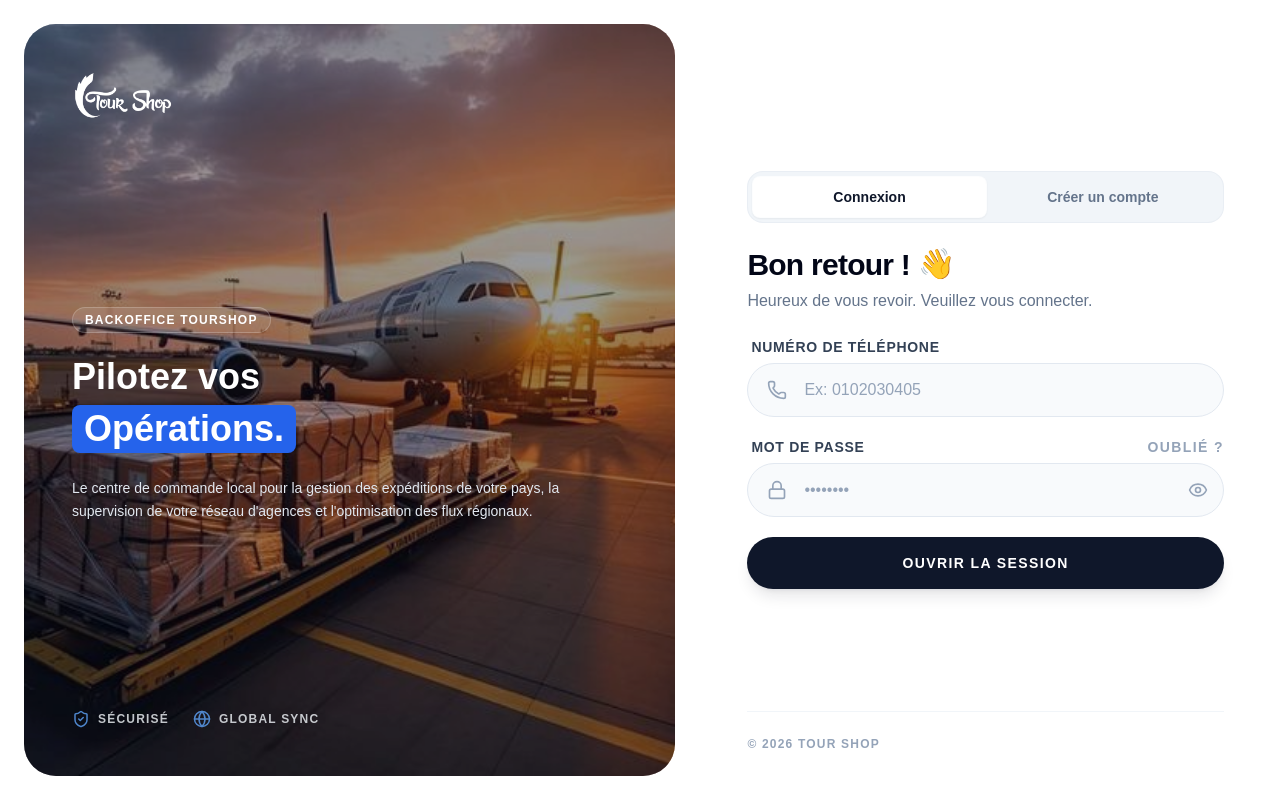
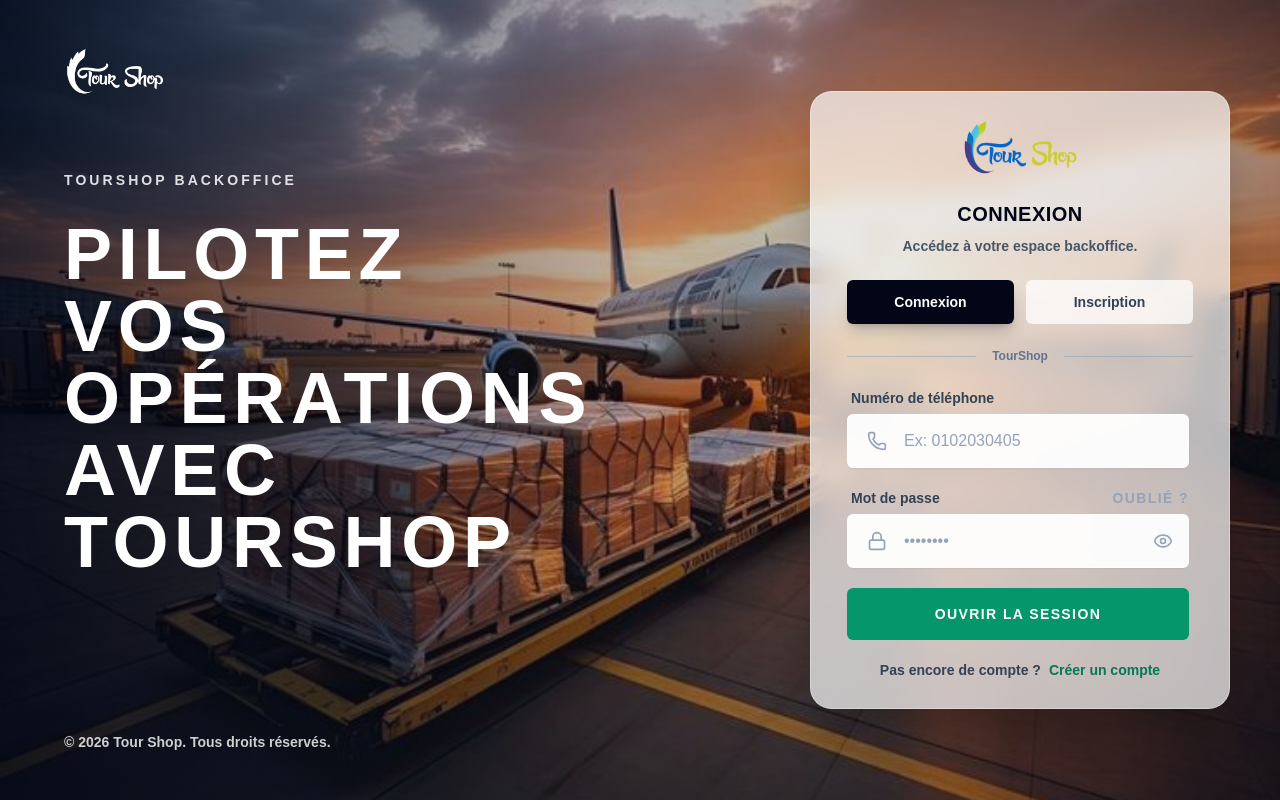
Before and after one commit to Tour-shop-Logistique/backoffice-app, a React (Vite) app: page / in a window 1280 px wide. Built offline with nearby package versions, Linux system fonts and the light colour scheme.

Commit message:
forgot password

```diff
--- /dev/null
+++ b/src/components/auth/EmailVerificationForm.jsx
@@ -0,0 +1,128 @@
+import React, { useState } from 'react';
+import { ArrowLeft, CheckCircle, KeyRound, Loader2, Mail } from 'lucide-react';
+import authService from '../../services/authService';
+
+const EmailVerificationForm = ({ email, onSuccess, onBack }) => {
+    const [code, setCode] = useState('');
+    const [isLoading, setIsLoading] = useState(false);
+    const [isResending, setIsResending] = useState(false);
+    const [error, setError] = useState('');
+    const [message, setMessage] = useState('');
+
+    const parseError = (err, fallback = 'Une erreur est survenue.') => {
+        const errors = err.response?.data?.errors;
+        if (errors) {
+            return Object.values(errors)[0]?.[0] || fallback;
+        }
+
+        return err.response?.data?.message || fallback;
+    };
+
+    const handleSubmit = async (e) => {
+        e.preventDefault();
+        setError('');
+        setMessage('');
+        setIsLoading(true);
+
+        try {
+            await authService.verifyEmail({ email, code });
+            setMessage('Adresse email verifiee avec succes.');
+            onSuccess();
+        } catch (err) {
+            setError(parseError(err, 'Code invalide ou expire.'));
+        } finally {
+            setIsLoading(false);
+        }
+    };
+
+    const handleResend = async () => {
+        setError('');
+        setMessage('');
+        setIsResending(true);
+
+        try {
+            const response = await authService.resendEmailVerification(email);
+            setMessage(response.message || 'Un nouveau code a ete envoye.');
+        } catch (err) {
+            setError(parseError(err));
+        } finally {
+            setIsResending(false);
+        }
+    };
+
+    return (
+        <div className="space-y-6">
+            <div className="flex items-center gap-3 p-4 bg-emerald-50 border border-emerald-100 rounded-xl">
+                <Mail className="w-5 h-5 text-emerald-500 shrink-0" />
+                <p className="text-base text-emerald-700 font-medium">
+                    Un code de verification a ete envoye a <strong>{email}</strong>.
+                </p>
+            </div>
+
+            {error && (
+                <div className="p-4 text-sm font-bold text-red-600 bg-red-50 border border-red-100 rounded-lg flex items-center gap-2">
+                    <span className="w-1.5 h-1.5 rounded-full bg-red-600 shrink-0" />
+                    {error}
+                </div>
+            )}
+
+            {message && (
+                <div className="p-4 text-sm font-bold text-emerald-700 bg-emerald-50 border border-emerald-100 rounded-lg flex items-center gap-2">
+                    <CheckCircle className="w-4 h-4 shrink-0" />
+                    {message}
+                </div>
+            )}
+
+            <form onSubmit={handleSubmit} className="space-y-4">
+                <div className="space-y-1.5">
+                    <label className="block text-sm font-bold text-slate-700 uppercase tracking-wider ml-1">
+                        Code de verification
+                    </label>
+                    <input
+                        id="email-verification-code"
+                        type="text"
+                        inputMode="numeric"
+                        maxLength={6}
+                        required
+                        value={code}
+                        onChange={(e) => setCode(e.target.value.replace(/\D/g, '').slice(0, 6))}
+                        className="w-full px-5 py-3.5 bg-slate-50 border border-slate-200 rounded-full focus:ring-4 focus:ring-slate-900/5 focus:border-slate-900 outline-none transition-all placeholder:text-slate-400 text-base font-medium text-slate-700 tracking-[0.4em] text-center font-mono"
+                        placeholder="000000"
+                    />
+                </div>
+
+                <button
+                    type="submit"
+                    disabled={isLoading || code.length !== 6}
+                    className="w-full flex items-center justify-center gap-2 py-4 px-4 bg-slate-900 hover:bg-slate-800 text-white text-sm font-bold rounded-full transition-all shadow-lg shadow-slate-900/10 active:scale-[0.98] disabled:opacity-50 disabled:cursor-not-allowed uppercase tracking-widest"
+                >
+                    {isLoading ? (
+                        <><Loader2 className="w-5 h-5 animate-spin" /><span>Verification...</span></>
+                    ) : (
+                        <><KeyRound className="w-5 h-5" /><span>Verifier l'email</span></>
+                    )}
+                </button>
+
+                <button
+                    type="button"
+                    onClick={handleResend}
+                    disabled={isResending}
+                    className="w-full py-3 text-sm font-bold text-blue-600 hover:text-blue-800 transition-colors uppercase tracking-widest disabled:opacity-50"
+                >
+                    {isResending ? 'Envoi...' : 'Renvoyer le code'}
+                </button>
+
+                <button
+                    type="button"
+                    onClick={onBack}
+                    className="w-full flex items-center justify-center gap-2 py-3 text-sm font-bold text-slate-500 hover:text-slate-800 transition-colors uppercase tracking-widest"
+                >
+                    <ArrowLeft className="w-4 h-4" />
+                    Retour a l'inscription
+                </button>
+            </form>
+        </div>
+    );
+};
+
+export default EmailVerificationForm;
--- a/src/pages/WelcomePage.jsx
+++ b/src/pages/WelcomePage.jsx
@@ -1,28 +1,39 @@
-import React, { useState, useEffect } from 'react';
+import React, { useEffect, useState } from 'react';
 import { useSelector } from 'react-redux';
 import { useNavigate } from 'react-router-dom';
 import { ROUTES } from '../routes';
-import {
-  ArrowRight,
-  LayoutDashboard,
-  Building2,
-  Lock,
-  ChevronRight,
-  ShieldCheck,
-  Globe
-} from "lucide-react";
-import Modal from "../components/common/Modal";
-import LoginForm from "../components/auth/LoginForm";
-import RegisterForm from "../components/auth/RegisterForm";
-import ForgotPasswordForm from "../components/auth/ForgotPasswordForm";
+import LoginForm from '../components/auth/LoginForm';
+import RegisterForm from '../components/auth/RegisterForm';
+import ForgotPasswordForm from '../components/auth/ForgotPasswordForm';
+import EmailVerificationForm from '../components/auth/EmailVerificationForm';
 
-import logo from "../assets/logo_transparent.png";
-import background from "../assets/background1.jpg";
+import logo from '../assets/logo_transparent.png';
+import background from '../assets/background1.jpg';
+
+const viewCopy = {
+  login: {
+    title: 'Connexion',
+    subtitle: 'Accédez à votre espace backoffice.',
+  },
+  register: {
+    title: 'Créer un compte',
+    subtitle: 'Configurez votre accès backoffice.',
+  },
+  forgot: {
+    title: 'Mot de passe oublié',
+    subtitle: 'Recevez un code pour réinitialiser votre mot de passe.',
+  },
+  'verify-email': {
+    title: 'Vérification e-mail',
+    subtitle: 'Saisissez le code reçu par email pour activer votre compte.',
+  },
+};
 
 const WelcomePage = () => {
   const navigate = useNavigate();
   const { isAuthenticated } = useSelector((state) => state.auth);
-  const [activeView, setActiveView] = useState('login'); // 'login' | 'register' | 'forgot'
+  const [activeView, setActiveView] = useState('login');
+  const [verificationEmail, setVerificationEmail] = useState('');
 
   useEffect(() => {
     if (isAuthenticated) {
@@ -30,108 +41,94 @@ const WelcomePage = () => {
     }
   }, [isAuthenticated, navigate]);
 
+  const showAuthTabs = !['forgot', 'verify-email'].includes(activeView);
+
   return (
-    <div className="min-h-screen w-full bg-white flex flex-col md:flex-row p-4 md:p-6 gap-6 md:gap-10 font-sans selection:bg-slate-900/10">
-
-      {/* ─── LEFT COLUMN: INSET ROUNDED IMAGE (Desktop only) ─── */}
-      <div className="hidden md:flex relative md:w-1/2 lg:w-3/5 rounded-[2rem] overflow-hidden flex-col justify-between p-8 md:p-12 text-white">
-        {/* Background Image Layer */}
-        <div className="absolute inset-0 z-0">
+    <main className="relative min-h-screen overflow-hidden bg-slate-950 text-white">
       <img
         src={background}
         alt=""
-            className="w-full h-full object-cover"
+        className="absolute inset-0 h-full w-full object-cover"
       />
-          <div className="absolute inset-0 bg-slate-950/40"></div>
+      <div className="absolute inset-0 bg-gradient-to-r from-slate-950/70 via-slate-900/25 to-slate-950/35" />
+
+      <div className="relative z-10 grid min-h-screen grid-cols-1 lg:grid-cols-[1fr_520px]">
+        <section className="flex min-h-[38vh] flex-col justify-between px-6 py-8 sm:px-10 lg:min-h-screen lg:px-16 lg:py-12">
+          <img
+            src={logo}
+            alt="Tour Shop"
+            className="h-12 w-fit object-contain brightness-0 invert drop-shadow-lg"
+          />
+
+          <div className="max-w-2xl pb-6 lg:pb-20">
+            <p className="mb-7 text-sm font-extrabold uppercase tracking-[0.22em] text-white/85">
+              TourShop Backoffice
+            </p>
+            <h1 className="text-5xl font-black uppercase leading-[1.15] tracking-[0.08em] text-white drop-shadow-2xl sm:text-6xl xl:text-7xl">
+              Pilotez<br />
+              vos opérations<br />
+              avec TourShop
+            </h1>
           </div>
 
-        {/* Top Section: Logo */}
-        <div className="relative z-10">
-          <img src={logo} alt="Tour Shop Logo" className="w-auto h-12 object-contain brightness-0 invert" />
+          <p className="hidden text-sm font-semibold text-white/80 lg:block">
+            &copy; {new Date().getFullYear()} Tour Shop. Tous droits réservés.
+          </p>
+        </section>
+
+        <section className="flex items-center justify-center px-5 pb-8 pt-0 lg:min-h-screen lg:px-12 lg:py-10">
+          <div className="w-full max-w-[420px] rounded-[1.35rem] border border-white/35 bg-white/70 px-7 py-7 text-slate-950 shadow-2xl shadow-black/30 backdrop-blur-md sm:px-9">
+            <div className="mb-6 flex justify-center">
+              <img
+                src={logo}
+                alt="Tour Shop"
+                className="h-14 w-auto object-contain"
+              />
             </div>
 
-        {/* Center Section: Main Message */}
-        <div className="relative z-10 max-w-lg w-full flex flex-col justify-center items-start text-left space-y-6">
-          <div className="inline-flex items-center gap-2 px-3 py-1 rounded-full bg-white/10 border border-white/20 text-white text-xs font-bold uppercase tracking-widest">
-            Backoffice Tourshop
-          </div>
-          <h1 className="text-3xl lg:text-4xl font-extrabold text-white leading-tight">
-            Pilotez vos <br />
-            <span className="bg-blue-600 px-3 py-1 rounded-lg text-white inline-block mt-2">Opérations.</span>
-          </h1>
-          <p className="text-sm text-slate-200 font-medium leading-relaxed">
-            Le centre de commande local pour la gestion des expéditions de votre pays, la supervision de votre réseau d'agences et l'optimisation des flux régionaux.
+            <div className="mb-6 text-center">
+              <h2 className="text-xl font-black uppercase tracking-wide text-slate-950">
+                {viewCopy[activeView].title}
+              </h2>
+              <p className="mt-2 text-sm font-semibold text-slate-600">
+                {viewCopy[activeView].subtitle}
               </p>
             </div>
 
-        {/* Bottom Section: Badges */}
-        <div className="relative z-10 flex items-center gap-6 opacity-80">
-          <div className="flex items-center gap-2">
-            <ShieldCheck size={18} className="text-blue-400" />
-            <span className="text-xs font-bold uppercase tracking-widest text-slate-100">Sécurisé</span>
-          </div>
-          <div className="flex items-center gap-2">
-            <Globe size={18} className="text-blue-400" />
-            <span className="text-xs font-bold uppercase tracking-widest text-slate-100">Global Sync</span>
-          </div>
-        </div>
-      </div>
-
-      {/* ─── RIGHT COLUMN: DYNAMIC AUTH FORMS ─── */}
-      <div className="w-full md:w-1/2 flex flex-col justify-between py-6 px-4 md:px-8 text-slate-900">
-        <div className="w-full space-y-6 max-w-xl mx-auto my-auto">
-
-          {/* Logo visible only on mobile/tablet (hidden on desktop) */}
-          <div className="md:hidden flex justify-center mb-6">
-            <img src={logo} alt="Tour Shop Logo" className="h-14 object-contain" />
-          </div>
-
-          {/* Pill Switcher Tab (hidden on forgot password step) */}
-          {activeView !== 'forgot' && (
-            <div className="flex bg-slate-100 p-1 rounded-xl mb-4 border border-slate-200/50">
+            {showAuthTabs && (
+              <div className="mb-6 grid grid-cols-2 gap-3">
                 <button
+                  type="button"
                   onClick={() => setActiveView('login')}
-                className={`flex-1 py-2.5 text-sm font-bold rounded-lg transition-all ${
+                  className={`rounded-md px-4 py-3 text-sm font-black transition ${
                     activeView === 'login'
-                    ? 'bg-white text-slate-900 shadow-sm border border-slate-200/10'
-                    : 'text-slate-500 hover:text-slate-900'
+                      ? 'bg-slate-950 text-white shadow-lg shadow-slate-950/20'
+                      : 'bg-white/75 text-slate-700 hover:bg-white'
                   }`}
                 >
                   Connexion
                 </button>
                 <button
+                  type="button"
                   onClick={() => setActiveView('register')}
-                className={`flex-1 py-2.5 text-sm font-bold rounded-lg transition-all ${
+                  className={`rounded-md px-4 py-3 text-sm font-black transition ${
                     activeView === 'register'
-                    ? 'bg-white text-slate-900 shadow-sm border border-slate-200/10'
-                    : 'text-slate-500 hover:text-slate-900'
+                      ? 'bg-slate-950 text-white shadow-lg shadow-slate-950/20'
+                      : 'bg-white/75 text-slate-700 hover:bg-white'
                   }`}
                 >
-                Créer un compte
+                  Inscription
                 </button>
               </div>
             )}
 
-          {/* Form Header */}
-          <div className="space-y-1.5 mb-6 text-center md:text-left">
-            <h2 className="text-3xl font-extrabold text-slate-950 tracking-tight flex items-center justify-center md:justify-start gap-2">
-              {activeView === 'login' && (
-                <>
-                  Bon retour ! <span className="animate-bounce">👋</span>
-                </>
-              )}
-              {activeView === 'register' && 'Créer un Compte'}
-              {activeView === 'forgot' && 'Mot de passe oublié'}
-            </h2>
-            <p className="text-base text-slate-500 font-medium">
-              {activeView === 'login' && 'Heureux de vous revoir. Veuillez vous connecter.'}
-              {activeView === 'register' && 'Rejoignez le réseau et configurez votre agence.'}
-              {activeView === 'forgot' && 'Entrez votre adresse email pour réinitialiser.'}
-            </p>
+            <div className="relative mb-6 flex items-center gap-4 text-xs font-semibold text-slate-500">
+              <div className="h-px flex-1 bg-slate-400/60" />
+              <span>TourShop</span>
+              <div className="h-px flex-1 bg-slate-400/60" />
             </div>
 
-          {/* Form Container */}
-          <div className="bg-white">
+            <div className="max-h-[56vh] overflow-y-auto pr-1 [&_label]:text-slate-700 [&_label]:tracking-normal [&_label]:normal-case [&_input]:rounded-md [&_input]:border-white/80 [&_input]:bg-white/95 [&_input]:shadow-sm [&_button[type='submit']]:rounded-md [&_button[type='submit']]:bg-emerald-600 [&_button[type='submit']]:shadow-none [&_button[type='submit']:hover]:bg-emerald-700">
               {activeView === 'login' && (
                 <LoginForm
                   onSuccess={() => {}}
@@ -139,36 +136,59 @@ const WelcomePage = () => {
                   switchToForgotPassword={() => setActiveView('forgot')}
                 />
               )}
+
               {activeView === 'register' && (
                 <RegisterForm
                   onSuccess={() => {}}
+                  onVerificationRequired={(email) => {
+                    setVerificationEmail(email);
+                    setActiveView('verify-email');
+                  }}
                   switchToLogin={() => setActiveView('login')}
                 />
               )}
+
               {activeView === 'forgot' && (
-              <ForgotPasswordForm
-                onClose={() => setActiveView('login')}
+                <ForgotPasswordForm onClose={() => setActiveView('login')} />
+              )}
+
+              {activeView === 'verify-email' && (
+                <EmailVerificationForm
+                  email={verificationEmail}
+                  onSuccess={() => setActiveView('login')}
+                  onBack={() => setActiveView('register')}
                 />
               )}
             </div>
 
-        </div>
+            <div className="mt-5 flex items-center justify-center gap-2 text-sm font-semibold text-slate-700">
+              {activeView === 'login' && (
+                <>
+                  <span>Pas encore de compte ?</span>
+                  <button
+                    type="button"
+                    onClick={() => setActiveView('register')}
+                    className="font-black text-emerald-700 hover:text-emerald-800"
+                  >
+                    Créer un compte
+                  </button>
+                </>
+              )}
 
-        {/* Footer */}
-        <div className="pt-6 border-t border-slate-100 flex justify-between items-center text-xs text-slate-400 font-bold uppercase tracking-widest mt-6 max-w-xl mx-auto w-full">
-          <span>&copy; {new Date().getFullYear()} Tour Shop</span>
               {activeView !== 'login' && (
                 <button
+                  type="button"
                   onClick={() => setActiveView('login')}
-              className="hover:text-slate-900 text-blue-600 transition-colors uppercase font-bold"
+                  className="font-black text-emerald-700 hover:text-emerald-800"
                 >
-              Retour
+                  Retour à la connexion
                 </button>
               )}
             </div>
           </div>
-
+        </section>
       </div>
+    </main>
   );
 };
 
--- a/src/services/authService.js
+++ b/src/services/authService.js
@@ -14,6 +14,16 @@ const register = async (userData) => {
   console.log(userData);
   const response = await api.post('/register', { ...userData, type: 'backoffice' });
   console.log(response);
+  return response.data;
+};
+
+const verifyEmail = async ({ email, code }) => {
+  const response = await api.post('/verify-email', { email, code });
+  return response.data;
+};
+
+const resendEmailVerification = async (email) => {
+  const response = await api.post('/resend-email-verification', { email });
   return response.data;
 };
 
@@ -51,6 +61,8 @@ const resetPassword = async ({ email, code, password, password_confirmation }) =
 const authService = {
   login,
   register,
+  verifyEmail,
+  resendEmailVerification,
   logout,
   forgotPassword,
   verifyResetCode,
```
Also changed, not shown: src/components/auth/RegisterForm.jsx (+7 -4 lines), src/redux/slices/authSlice.js (+2 -6 lines). Lines whose indentation alone changed are shown as unchanged.
